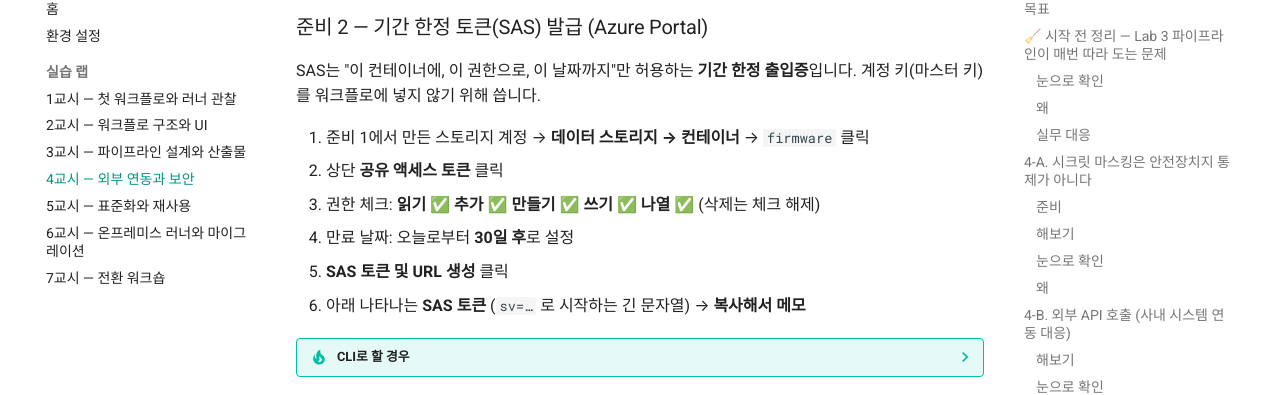
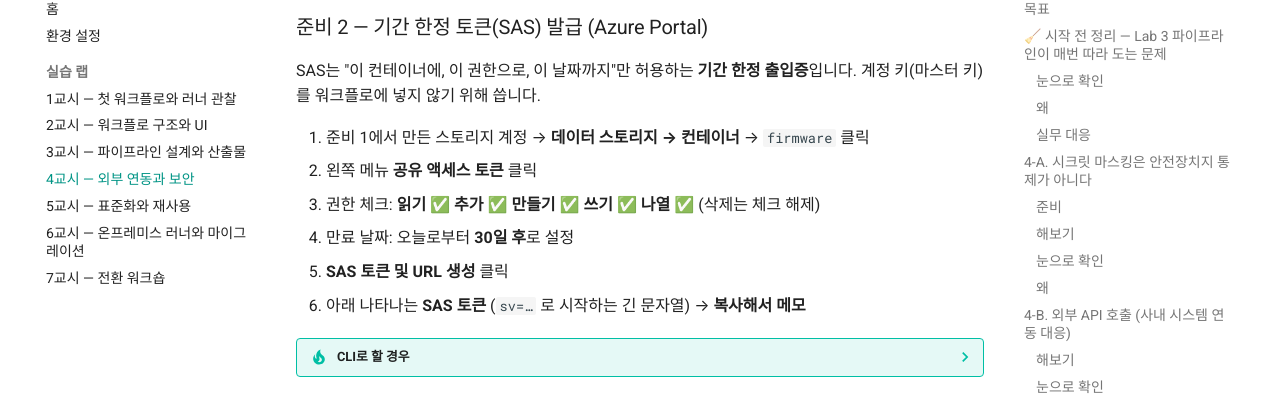
Before and after one commit to skilleat-labs/actions-lab, an MkDocs documentation site: the page built from docs/labs/lab4-secrets-security.md, in a window 1280 px wide and 900 px high, scrolled down 6594 px. Shown: the part 99-494 px from the top of the window. Built offline with MkDocs 1.6.1 and Material for MkDocs 9.7.7, drawn with Linux system fonts in a browser that asks for light colours.

Commit message:
lab4: 준비 2 공유 액세스 토큰 위치 수정 — 상단 → 왼쪽 메뉴

```diff
--- a/docs/labs/lab4-secrets-security.md
+++ b/docs/labs/lab4-secrets-security.md
@@ -265,7 +265,7 @@ SAS는 "이 컨테이너에, 이 권한으로, 이 날짜까지"만 허용하는
 계정 키(마스터 키)를 워크플로에 넣지 않기 위해 씁니다.
 
 1. 준비 1에서 만든 스토리지 계정 → **데이터 스토리지 → 컨테이너** → `firmware` 클릭
-2. 상단 **공유 액세스 토큰** 클릭
+2. 왼쪽 메뉴 **공유 액세스 토큰** 클릭
 3. 권한 체크: **읽기 ✅ 추가 ✅ 만들기 ✅ 쓰기 ✅ 나열 ✅** (삭제는 체크 해제)
 4. 만료 날짜: 오늘로부터 **30일 후**로 설정
 5. **SAS 토큰 및 URL 생성** 클릭
```
